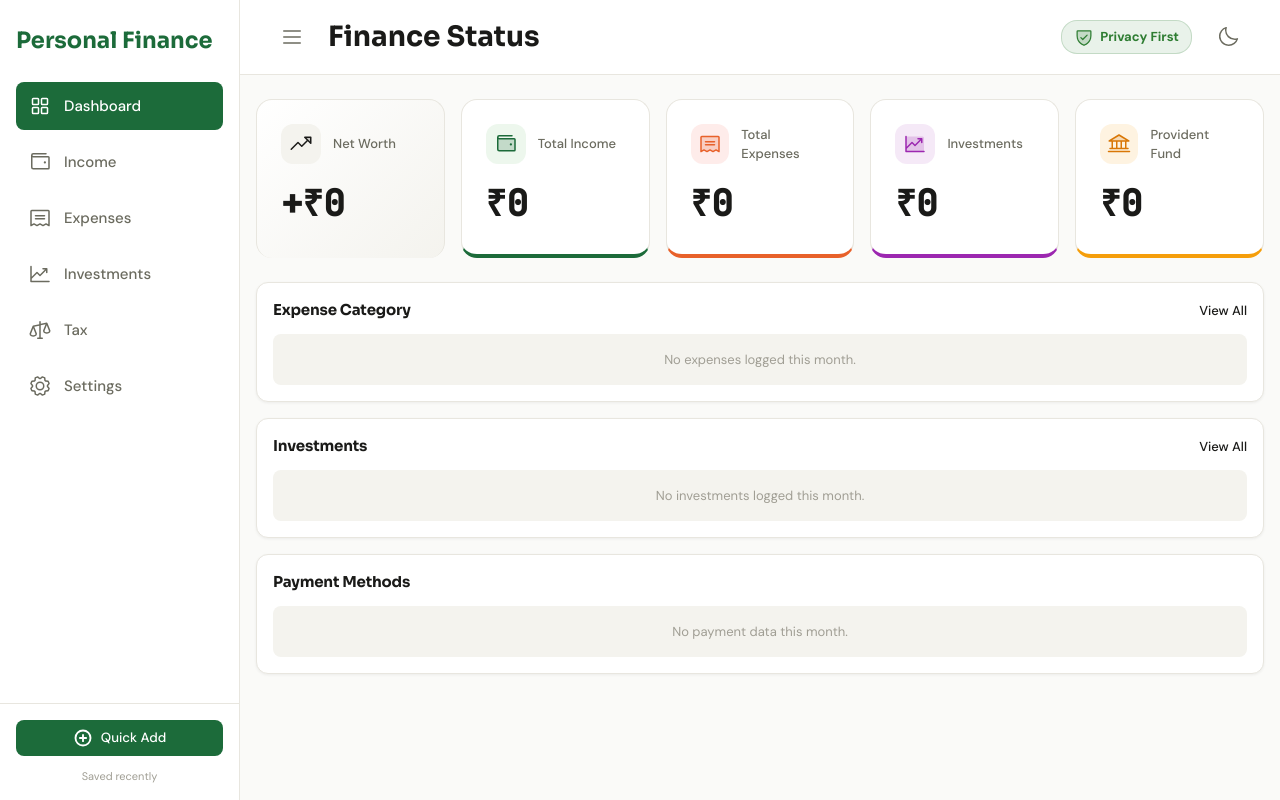
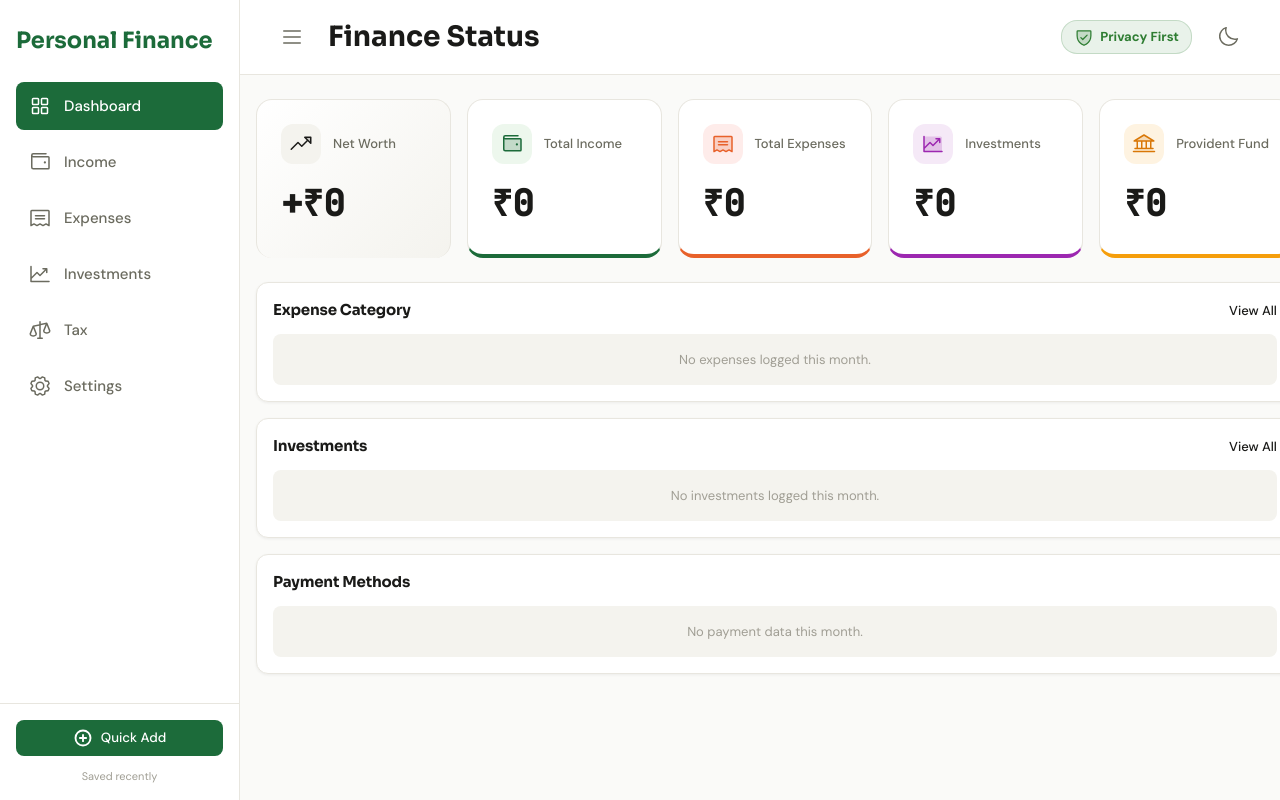
Before and after one commit to AnkeethV/Personal_Finance, a React (Vite) app: page / in a window 1280 px wide. Built offline with nearby package versions, Linux system fonts and the light colour scheme.

Commit message:
dashboard changes 4

```diff
--- a/src/App.css
+++ b/src/App.css
@@ -8,11 +8,13 @@
   margin-left: 240px; /* Sidebar width */
   display: flex;
   flex-direction: column;
+  min-width: 0;
 }
 
 .page-content {
   flex: 1;
   padding-bottom: 32px;
+  overflow-x: auto;
 }
 
 /* Global Modal Styles */
--- a/src/components/PercentageStackedBar.jsx
+++ b/src/components/PercentageStackedBar.jsx
@@ -46,9 +46,10 @@ function generateMonochromeShades(baseColorHex, count) {
     }];
   }
 
-  // Range from darkest (24% lightness) to lightest (74% lightness)
+  // Range from darkest (24% lightness) to lightest (62% lightness)
+  // Ensures white text on all slices remains high-contrast, crisp, and consistent
   const minL = 24;
-  const maxL = 74;
+  const maxL = 62;
 
   const shades = [];
   for (let i = 0; i < count; i++) {
@@ -57,7 +58,7 @@ function generateMonochromeShades(baseColorHex, count) {
     const saturation = Math.round(Math.max(38, s - t * 14));
     shades.push({
       color: `hsl(${h}, ${saturation}%, ${lightness}%)`,
-      isLight: lightness > 54
+      isLight: false
     });
   }
   return shades;
@@ -183,10 +184,8 @@ export default function PercentageStackedBar({
                         style={{
                           fontSize: item.pct < 6 ? '9px' : item.pct < 9 ? '10px' : '11px',
                           letterSpacing: item.pct < 7 ? '-0.5px' : '-0.2px',
-                          color: item.isLight ? '#141412' : '#ffffff',
-                          textShadow: item.isLight
-                            ? '0 1px 1px rgba(255,255,255,0.7)'
-                            : '0 1px 2px rgba(0,0,0,0.6)'
+                          color: '#ffffff',
+                          textShadow: '0 1px 2px rgba(0,0,0,0.7)'
                         }}
                       >
                         {roundedPct}%
--- a/src/pages/Dashboard.css
+++ b/src/pages/Dashboard.css
@@ -1,5 +1,8 @@
 .dashboard-page {
   padding-top: 24px;
+  width: max-content;
+  min-width: 100%;
+  max-width: none;
 }
 
 .metrics-grid {
@@ -7,6 +10,7 @@
   grid-template-columns: repeat(5, 1fr);
   gap: 16px;
   margin-bottom: 24px;
+  width: 100%;
 }
 
 .metric-card {
@@ -96,6 +100,12 @@
   display: flex;
   flex-direction: column;
   gap: 16px;
+  width: 100%;
+}
+
+.dashboard-chart {
+  width: 100%;
+  box-sizing: border-box;
 }
 
 .section-title {
```
